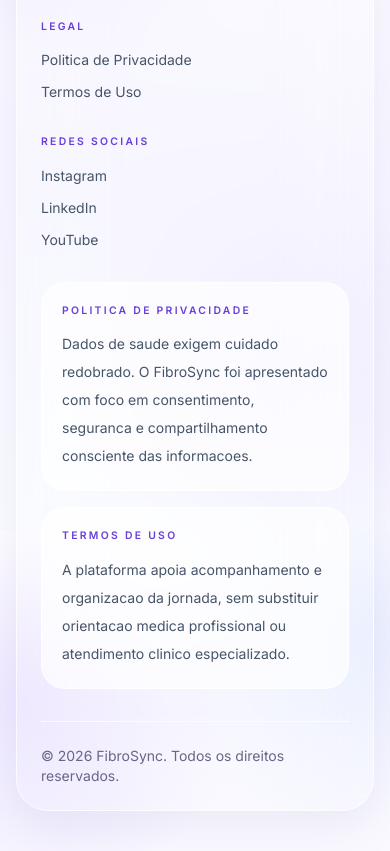
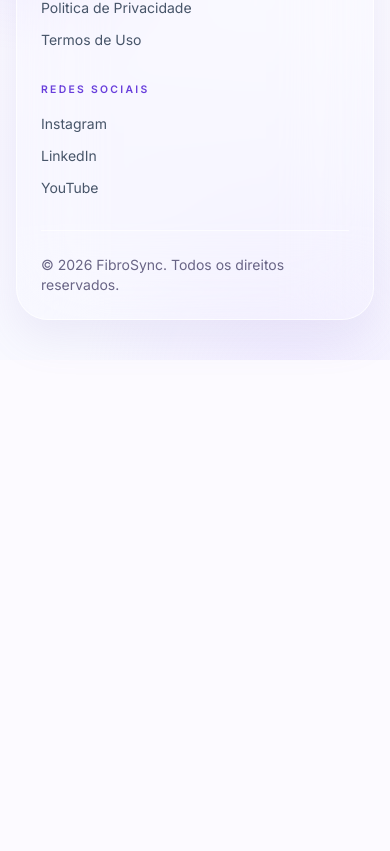
Before and after one commit to KaicCode/Fibrosync-web, a React (Vite) app in the folder frontend/: page / in a window 390 px wide. Shown: the part 7909-8760 px from the top of the page. After the commit the page ends 8269 px from the top, so only its background shows below. Built offline with nearby package versions, Linux system fonts and the light colour scheme; no server answers.

Commit message:
refactor: remove cards obsoletos

```diff
--- a/frontend/src/pages/auth/landing-page.tsx
+++ b/frontend/src/pages/auth/landing-page.tsx
@@ -719,7 +719,6 @@
                 <a href="mailto:suporte@fibrosync.app" className="transition hover:text-brand-700">
                   suporte@fibrosync.app
                 </a>
-                <p>Atendimento remoto com foco em pacientes e equipes de saude.</p>
               </div>
             </div>
 
@@ -766,27 +765,6 @@
             </div>
           </div>
 
-          <div className="mt-8 grid gap-4 lg:grid-cols-2">
-            <div className="rounded-[1.5rem] border border-white/80 bg-white/70 p-5 backdrop-blur-xl">
-              <p className="section-label text-brand-700/90">Politica de Privacidade</p>
-              <p className="mt-3 text-sm leading-7 text-slate-600">
-                Dados de saude exigem cuidado redobrado. O FibroSync foi apresentado com foco
-                em consentimento, seguranca e compartilhamento consciente das informacoes.
-              </p>
-            </div>
-
-            <div
-              id="termos-de-uso"
-              className="rounded-[1.5rem] border border-white/80 bg-white/70 p-5 backdrop-blur-xl"
-            >
-              <p className="section-label text-brand-700/90">Termos de Uso</p>
-              <p className="mt-3 text-sm leading-7 text-slate-600">
-                A plataforma apoia acompanhamento e organizacao da jornada, sem substituir
-                orientacao medica profissional ou atendimento clinico especializado.
-              </p>
-            </div>
-          </div>
-
           <div className="mt-8 flex flex-col gap-3 border-t border-white/70 pt-6 text-sm text-slate-500 sm:flex-row sm:items-center sm:justify-between">
             <p>© {new Date().getFullYear()} FibroSync. Todos os direitos reservados.</p>
           </div>
```
